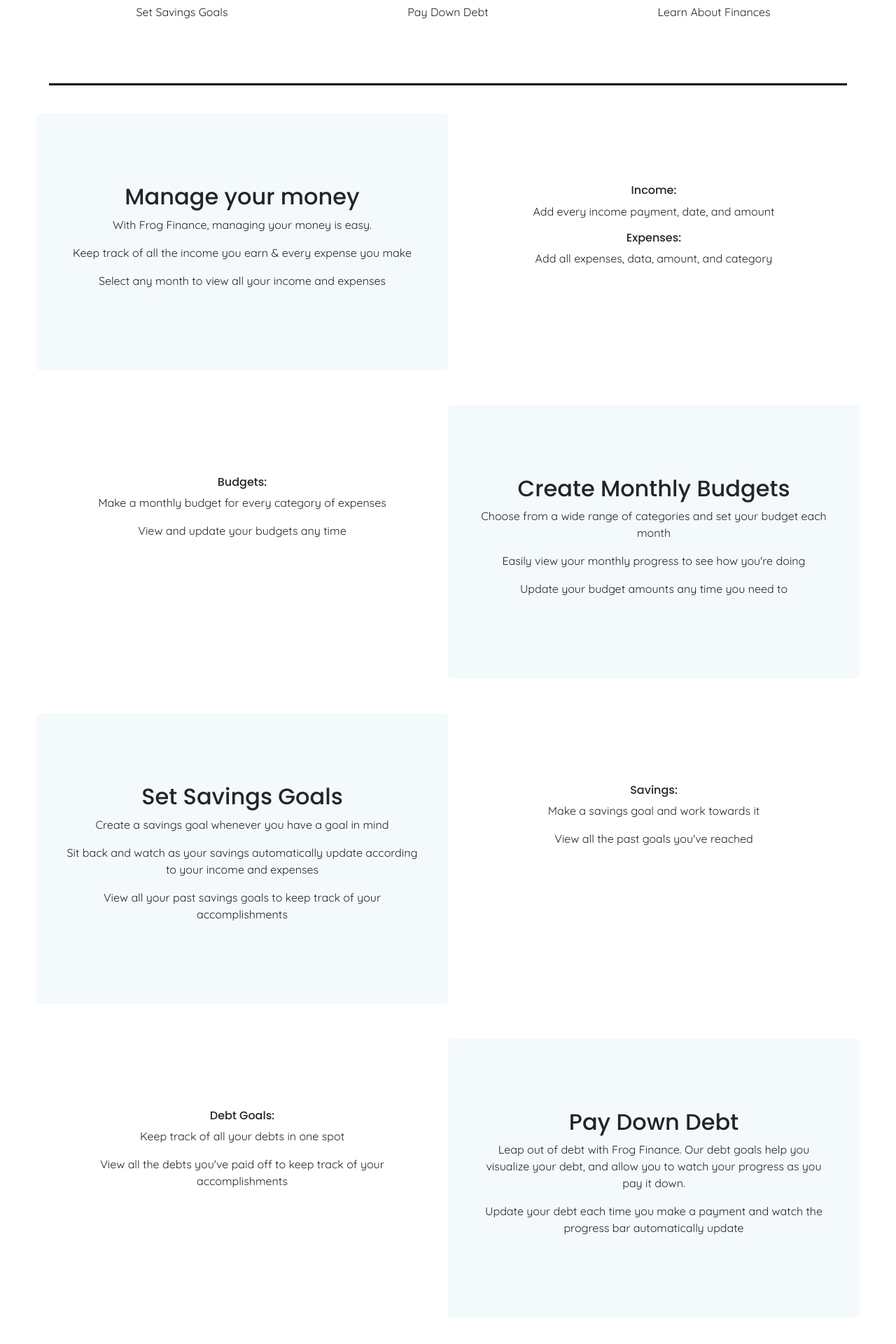
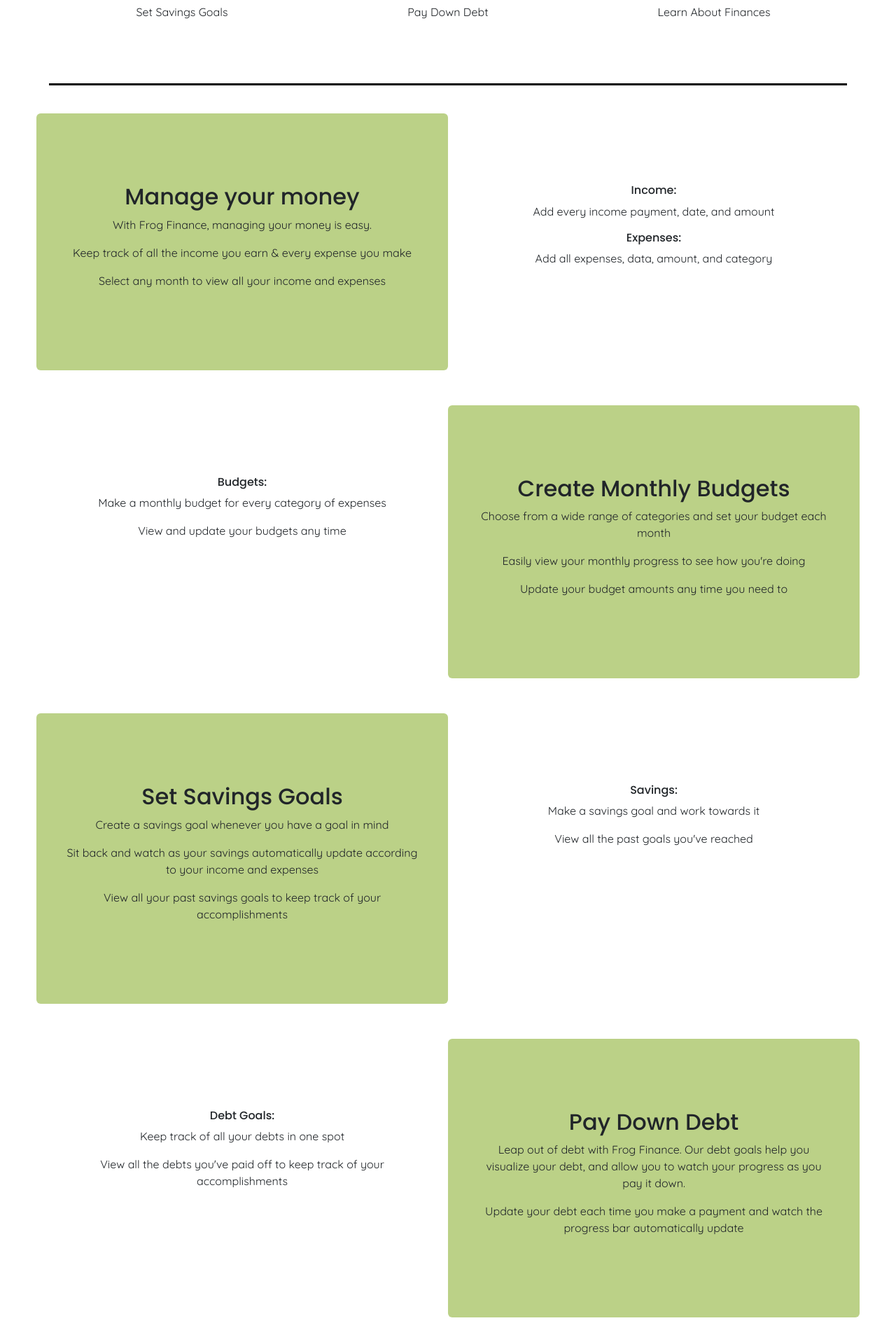
Before and after one commit to Shamayal/frog-finance, a React (Create React App) app in the folder frontend/client/: page / in a window 1280 px wide. Shown: the part 1362-3282 px from the top of the page at 70% size. Built offline with nearby package versions, Linux system fonts and the light colour scheme.

Commit message:
added green background

```diff
--- a/frontend/client/src/components/home/IndividualServicesInfo.jsx
+++ b/frontend/client/src/components/home/IndividualServicesInfo.jsx
@@ -5,7 +5,7 @@
   return (
     <section className="wrapper individual-services-container text-center font-quicksand">
       <div className='row'>
-        <div className='col bg-lightblue rounded-md'>
+        <div className='col bg-lightgreen rounded-md'>
           <h2 className="fontweight-700 font-poppins">Manage your money</h2>
           <p>With Frog Finance, managing your money is easy. </p>
           <p>Keep track of all the income you earn & every expense you make </p>
@@ -27,7 +27,7 @@
           <p>View and update your budgets any time</p>
 
         </div>
-        <div className='col bg-lightblue rounded-md'>
+        <div className='col bg-lightgreen rounded-md'>
           <h2 className="fontweight-700 font-poppins">Create Monthly Budgets</h2>
           <p>Choose from a wide range of categories and set your budget each month</p>
           <p>Easily view your monthly progress to see how you're doing </p>
@@ -35,7 +35,7 @@
         </div>
       </div>
       <div className='row'>
-        <div className='col bg-lightblue rounded-md'>
+        <div className='col bg-lightgreen rounded-md'>
           <h2 className="fontweight-700 font-poppins">Set Savings Goals</h2>
           <p>Create a savings goal whenever you have a goal in mind</p>
           <p>Sit back and watch as your savings automatically update according to your income and expenses</p>
@@ -53,7 +53,7 @@
           <p>Keep track of all your debts in one spot</p>
           <p>View all the debts you've paid off to keep track of your accomplishments</p>
         </div>
-        <div className='col bg-lightblue rounded-md'>
+        <div className='col bg-lightgreen rounded-md'>
           <h2 className="fontweight-700 font-poppins">Pay Down Debt</h2>
           <p>Leap out of debt with Frog Finance. Our debt goals help you visualize your debt, and allow you to watch your progress as you pay it down.</p>
 
--- a/frontend/client/src/routes/HomePage.jsx
+++ b/frontend/client/src/routes/HomePage.jsx
@@ -1,5 +1,4 @@
 import "../../src/styles/HomePage.css"
-import frog from "../media/frog.mp4"
 import frogLeaf from "../media/frog_leaf.mp4"
 import Services from "../components/home/Services";
 import IndividualServicesInfo from "../components/home/IndividualServicesInfo";
--- a/frontend/client/tailwind.config.js
+++ b/frontend/client/tailwind.config.js
@@ -8,6 +8,8 @@
         white: "white",
         none: "none",
         lightblue: '#F4F9FC',
+        lightgreen: '#BBD187',
+        darkgreen: '#526E11'
       },
       fontFamily: {
         quicksand: ["Quicksand", "sans-serif"],
```
